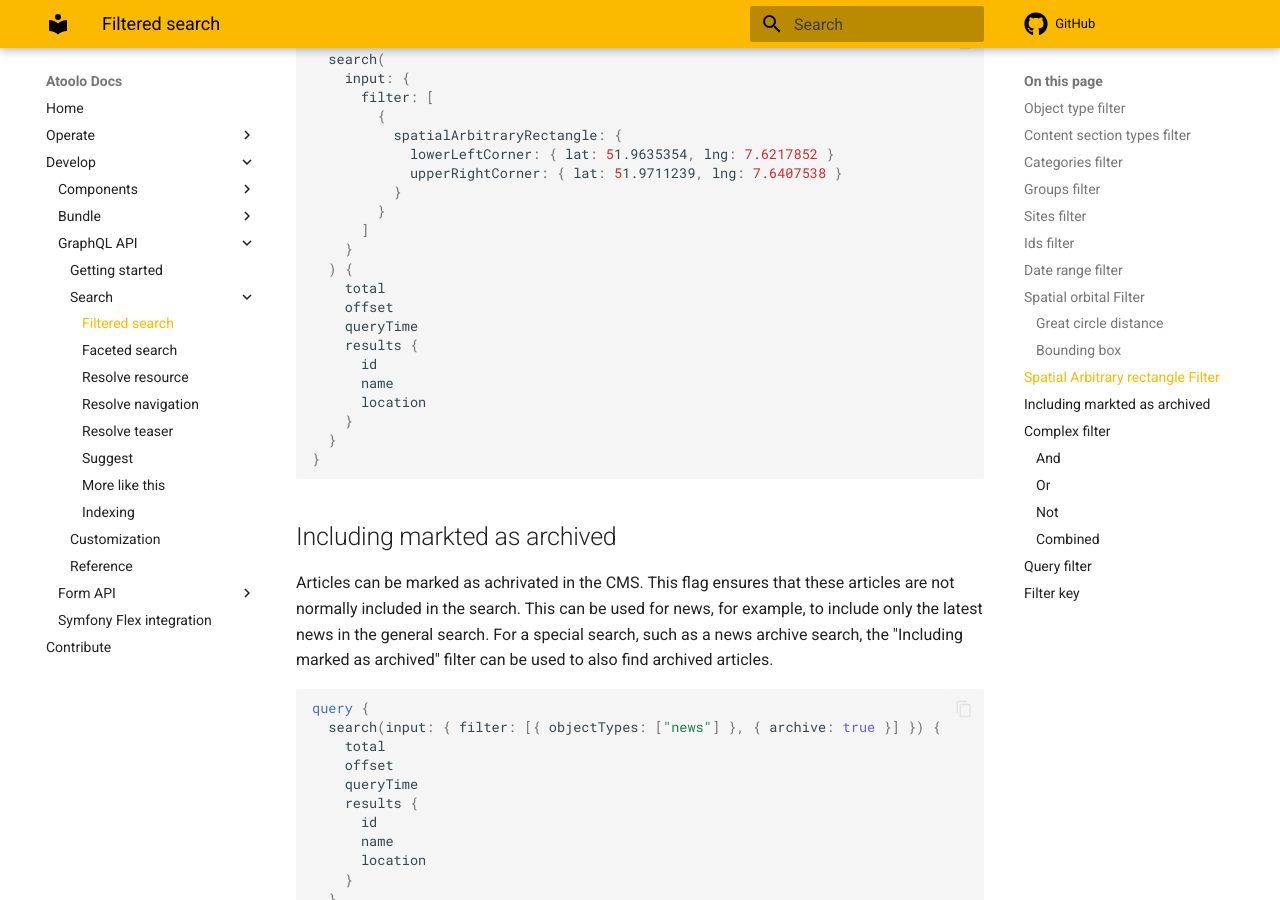
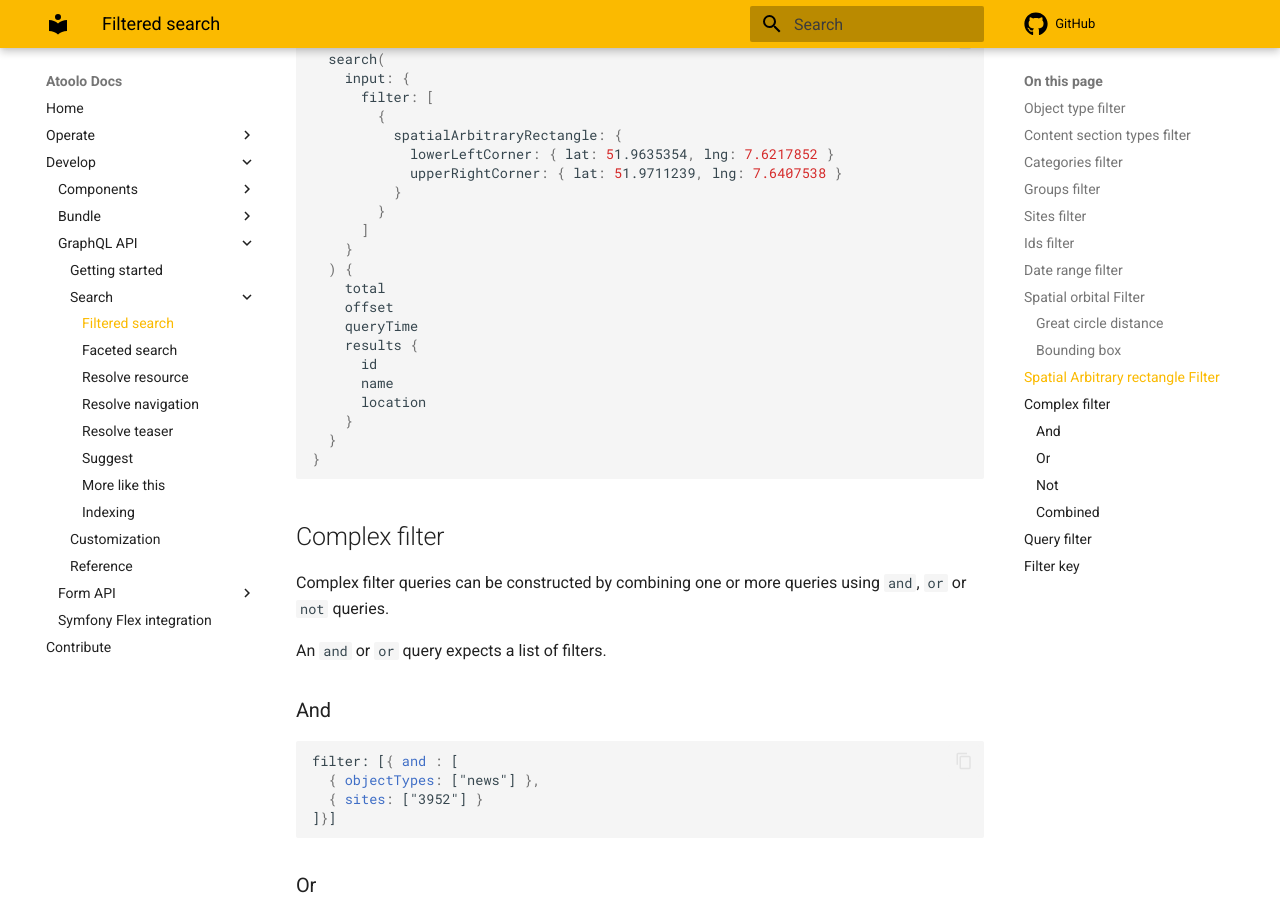
Before and after one commit to sitepark/atoolo-docs, an MkDocs documentation site: the page built from docs/develop/graphql/search/filtered-search.md, in a window 1280 px wide and 900 px high, scrolled down 7608 px. Built offline with MkDocs 1.6.1 and Material for MkDocs 9.7.7, drawn with Linux system fonts in a browser that asks for light colours; comment, search, counter and statistics services are not loaded.

Commit message:
refactor: remove archive filter

````diff
--- a/docs/develop/graphql/search/filtered-search.md
+++ b/docs/develop/graphql/search/filtered-search.md
@@ -345,25 +345,6 @@ query {
 }
 ```
 
-## Including markted as archived
-
-Articles can be marked as achrivated in the CMS. This flag ensures that these articles are not normally included in the search. This can be used for news, for example, to include only the latest news in the general search. For a special search, such as a news archive search, the "Including marked as archived" filter can be used to also find archived articles.
-
-```graphql
-query {
-  search(input: { filter: [{ objectTypes: ["news"] }, { archive: true }] }) {
-    total
-    offset
-    queryTime
-    results {
-      id
-      name
-      location
-    }
-  }
-}
-```
-
 ## Complex filter
 
 Complex filter queries can be constructed by combining one or more queries using `and`, `or` or `not` queries.
````
Also changed, not shown: docs/develop/bundles/search/index.md (+0 -3 lines).
